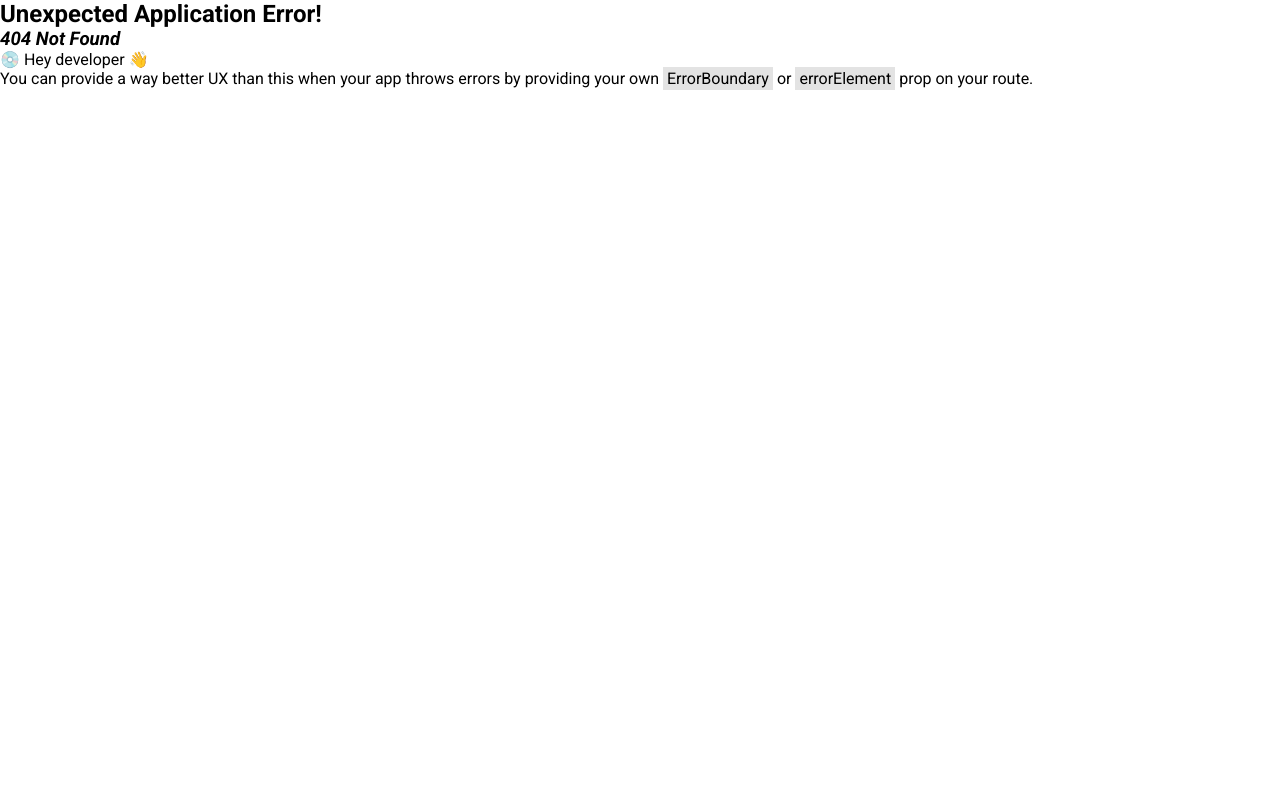
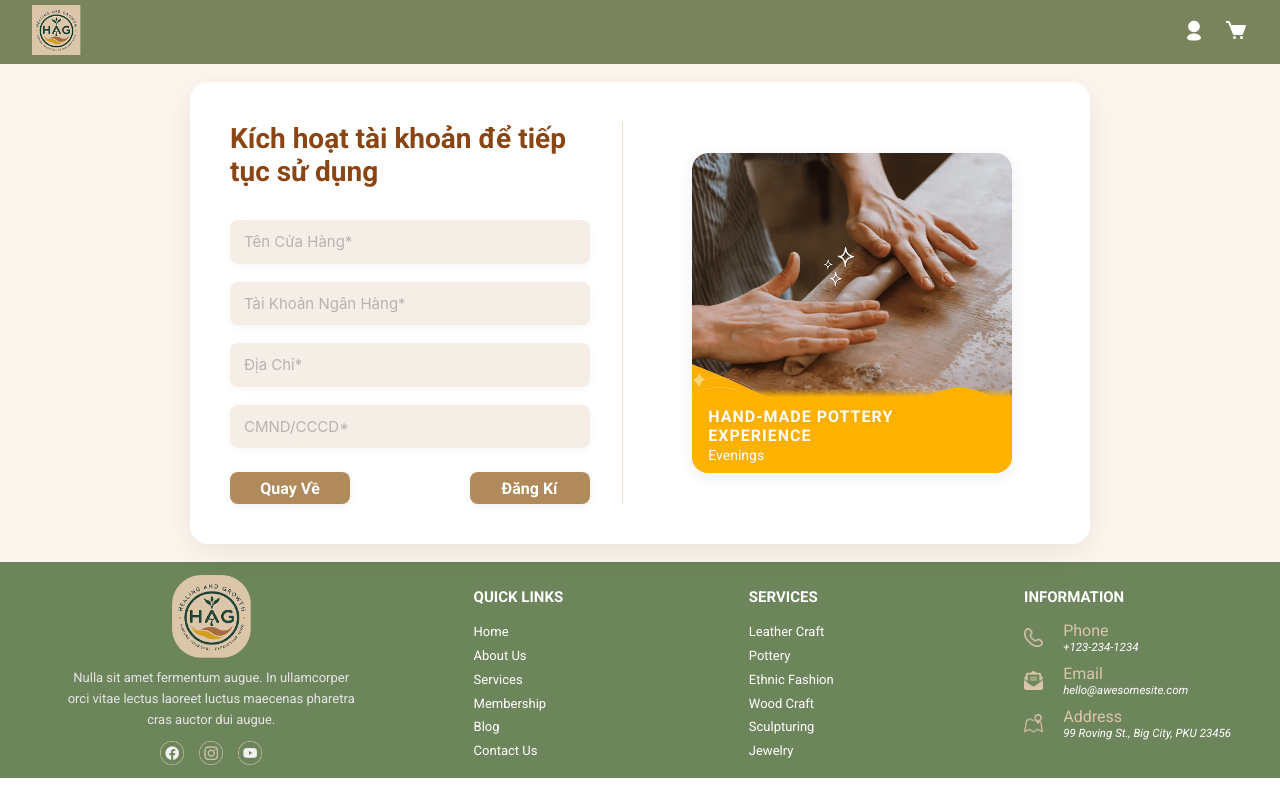
Before and after one commit to hung1962003/exe-fe, a React (Vite) app: page /activateWorkshopOwner in a window 1280 px wide. Before the commit this address had no page. Built offline with nearby package versions, Linux system fonts and the light colour scheme.

Commit message:
page activateworkshopowner

```diff
--- a/src/App.jsx
+++ b/src/App.jsx
@@ -9,6 +9,7 @@ import Home from "./pages/Homes";
 import LoginAndRegister from "./pages/LoginAndRegister";
 import Services from "./pages/Services";
 import YouknowWho from "./pages/YouknowWho";
+import ActivateWorkshopOwner from "./pages/ActivateWorkshopOwner";
 
 function App() {
   const router = createBrowserRouter([
@@ -28,6 +29,10 @@ function App() {
         {
           path: "/Banlaai",
           element: <YouknowWho />
+        },
+        {
+          path: "/activateWorkshopOwner",
+          element: <ActivateWorkshopOwner />
         }
       ],
 
--- /dev/null
+++ b/src/pages/ActivateWorkshopOwner/index.jsx
@@ -0,0 +1,45 @@
+import React from "react";
+import { Input, Button, Form } from "antd";
+import "./index.scss";
+
+const ActivateWorkshopOwner = () => {
+  return (
+    <div className="activate-bg">
+      <div className="activate-card">
+        <div className="activate-left">
+          <h2>Kích hoạt tài khoản để tiếp tục sử dụng</h2>
+          <Form layout="vertical" className="activate-form">
+            <Form.Item name="shopName">
+              <Input placeholder="Tên Cửa Hàng*" />
+            </Form.Item>
+            <Form.Item name="bankAccount">
+              <Input placeholder="Tài Khoản Ngân Hàng*" />
+            </Form.Item>
+            <Form.Item name="address">
+              <Input placeholder="Địa Chỉ*" />
+            </Form.Item>
+            <Form.Item name="idCard">
+              <Input placeholder="CMND/CCCD*" />
+            </Form.Item>
+            <div className="activate-actions">
+              <Button className="brown-btn">Quay Về</Button>
+              <Button className="brown-btn" type="primary">Đăng Kí</Button>
+            </div>
+          </Form>
+        </div>
+        <div className="activate-divider"></div>
+        <div className="activate-right">
+          <div className="img-wrapper">
+            <img src="/img/youknowwho.png" alt="workshop" />
+            <div className="img-overlay">
+              <div className="overlay-title">HAND-MADE POTTERY EXPERIENCE</div>
+              <div className="overlay-sub">Evenings</div>
+            </div>
+          </div>
+        </div>
+      </div>
+    </div>
+  );
+};
+
+export default ActivateWorkshopOwner;
--- /dev/null
+++ b/src/pages/ActivateWorkshopOwner/index.scss
@@ -0,0 +1,174 @@
+body {
+  overflow-x: hidden;
+}
+
+.activate-bg {
+  min-height: 62.3vh;
+  min-width: 100%;
+  background: #fdf6ee;
+  display: flex;
+  align-items: center;
+  justify-content: center;
+  padding: 0;
+}
+
+.activate-card {
+  background: #fff;
+  border-radius: 18px;
+  box-shadow: 0 8px 32px rgba(0, 0, 0, 0.08);
+  display: flex;
+  max-width: 900px;
+  width: 100%;
+  min-height: 420px;
+  overflow: hidden;
+  position: relative;
+}
+
+.activate-left {
+  flex: 1;
+  padding: 40px 32px 40px 40px;
+  display: flex;
+  flex-direction: column;
+  justify-content: center;
+  align-items: stretch;
+
+  h2 {
+    color: #8b4513;
+    font-size: 28px;
+    font-weight: 700;
+    margin-bottom: 32px;
+    text-align: left;
+  }
+
+  .activate-form {
+    width: 100%;
+    max-width: 360px;
+    margin: 0 auto;
+
+    .ant-form-item {
+      margin-bottom: 18px;
+    }
+
+    .ant-input {
+      background: #f5eee6;
+      color: #b08a5a;
+      border-radius: 8px;
+      border: none;
+      font-size: 15px;
+      padding: 10px 14px;
+      box-shadow: 0 2px 8px rgba(0, 0, 0, 0.04);
+      transition: all 0.2s;
+      &:focus {
+        background: #fffbe6;
+        border: 1px solid #b08a5a;
+      }
+    }
+
+    .activate-actions {
+      display: flex;
+      justify-content: space-between;
+      gap: 0;
+      margin-top: 24px;
+      width: 100%;
+
+      .brown-btn {
+        background: #b08a5a;
+        color: #fff;
+        border: none;
+        border-radius: 8px;
+        min-width: 120px;
+        font-weight: 600;
+        font-size: 16px;
+        box-shadow: 0 2px 8px rgba(0, 0, 0, 0.06);
+        &:hover {
+          background: #a05a2c;
+          color: #fff;
+        }
+      }
+    }
+  }
+}
+
+.activate-divider {
+  width: 1px;
+  background: #f0e0c6;
+  margin: 40px 0;
+}
+
+.activate-right {
+  flex: 1.1;
+  display: flex;
+  align-items: center;
+  justify-content: center;
+  padding: 40px 40px 40px 32px;
+
+  .img-wrapper {
+    position: relative;
+    width: 100%;
+    max-width: 320px;
+    border-radius: 16px;
+    overflow: hidden;
+    box-shadow: 0 4px 16px rgba(0, 0, 0, 0.07);
+
+    img {
+      width: 100%;
+      display: block;
+      border-radius: 16px;
+      object-fit: cover;
+    }
+
+    .img-overlay {
+      position: absolute;
+      left: 0;
+      right: 0;
+      bottom: 0;
+      background: linear-gradient(0deg, #ffb300 90%, transparent 100%);
+      padding: 18px 16px 10px 16px;
+      text-align: left;
+      border-bottom-left-radius: 16px;
+      border-bottom-right-radius: 16px;
+
+      .overlay-title {
+        color: #fff;
+        font-size: 16px;
+        font-weight: 700;
+        letter-spacing: 1px;
+        margin-bottom: 2px;
+        text-shadow: 0 2px 8px rgba(0, 0, 0, 0.08);
+      }
+      .overlay-sub {
+        color: #fff;
+        font-size: 14px;
+        font-weight: 400;
+        text-shadow: 0 2px 8px rgba(0, 0, 0, 0.08);
+      }
+    }
+  }
+}
+
+// Responsive
+@media (max-width: 900px) {
+  .activate-bg {
+    padding: 0 8px;
+  }
+  .activate-card {
+    flex-direction: column;
+    min-width: 0;
+    min-height: unset;
+    max-width: 100vw;
+    box-sizing: border-box;
+    .activate-divider {
+      display: none;
+    }
+    .activate-left,
+    .activate-right {
+      padding: 24px 8px;
+    }
+    .activate-right {
+      justify-content: center;
+      img {
+        display: block;
+      }
+    }
+  }
+}
```
